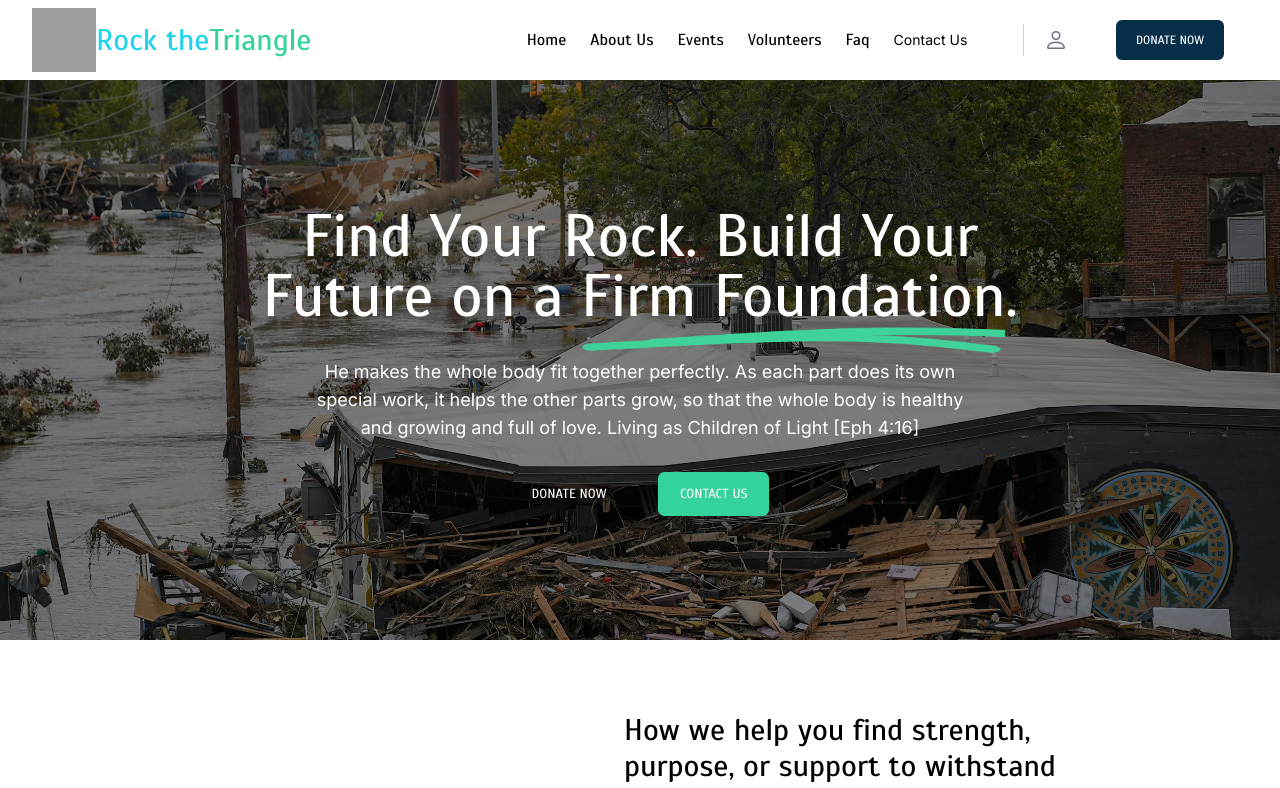
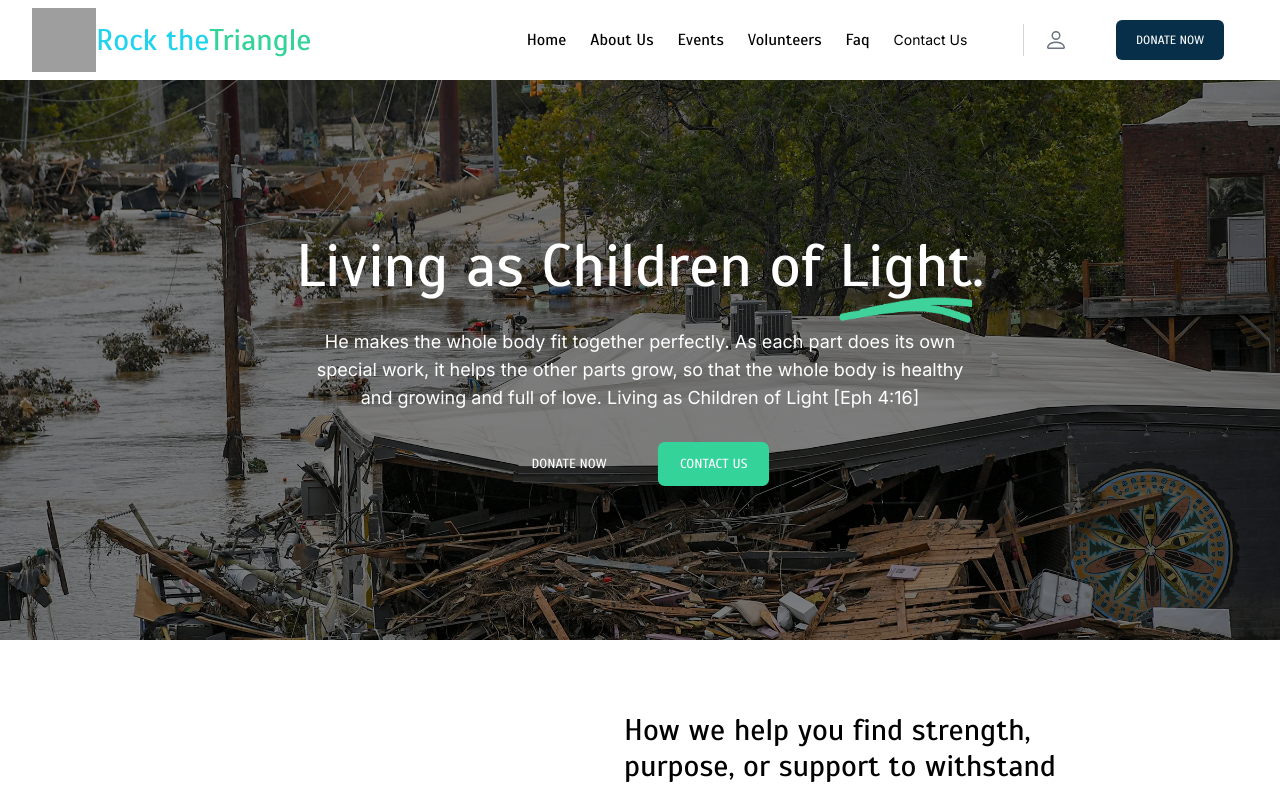
Before and after one commit to rockthetriangle/donation, a Next.js app: page /home in a window 1280 px wide. Shown: the top 788 px of the page. Built offline with nearby package versions, Linux system fonts and the light colour scheme; grey boxes are pictures that could not be loaded.

Commit message:
change tag line

```diff
--- a/src/app/components/main/components/blackshade_sections.js
+++ b/src/app/components/main/components/blackshade_sections.js
@@ -14,9 +14,9 @@ export default function BlackShadeSection() {
       />
       <div className="absolute w-full h-full top-0 left-0 flex flex-col justify-center items-center gap-9 sm:gap-8 bg-black bg-opacity-50 py-4">
         <h1 className="text-5xl md:text-5xl lg:text-6xl font-scada text-white text-center max-w-3xl">
-          Find Your Rock. Build Your Future on a{" "}
+          Living as Children of{" "}
           <span className="relative text-inherit">
-            Firm Foundation
+            Light
             <Image
               src={"/img/word_marker.png"}
               alt="word_marker image"
```
